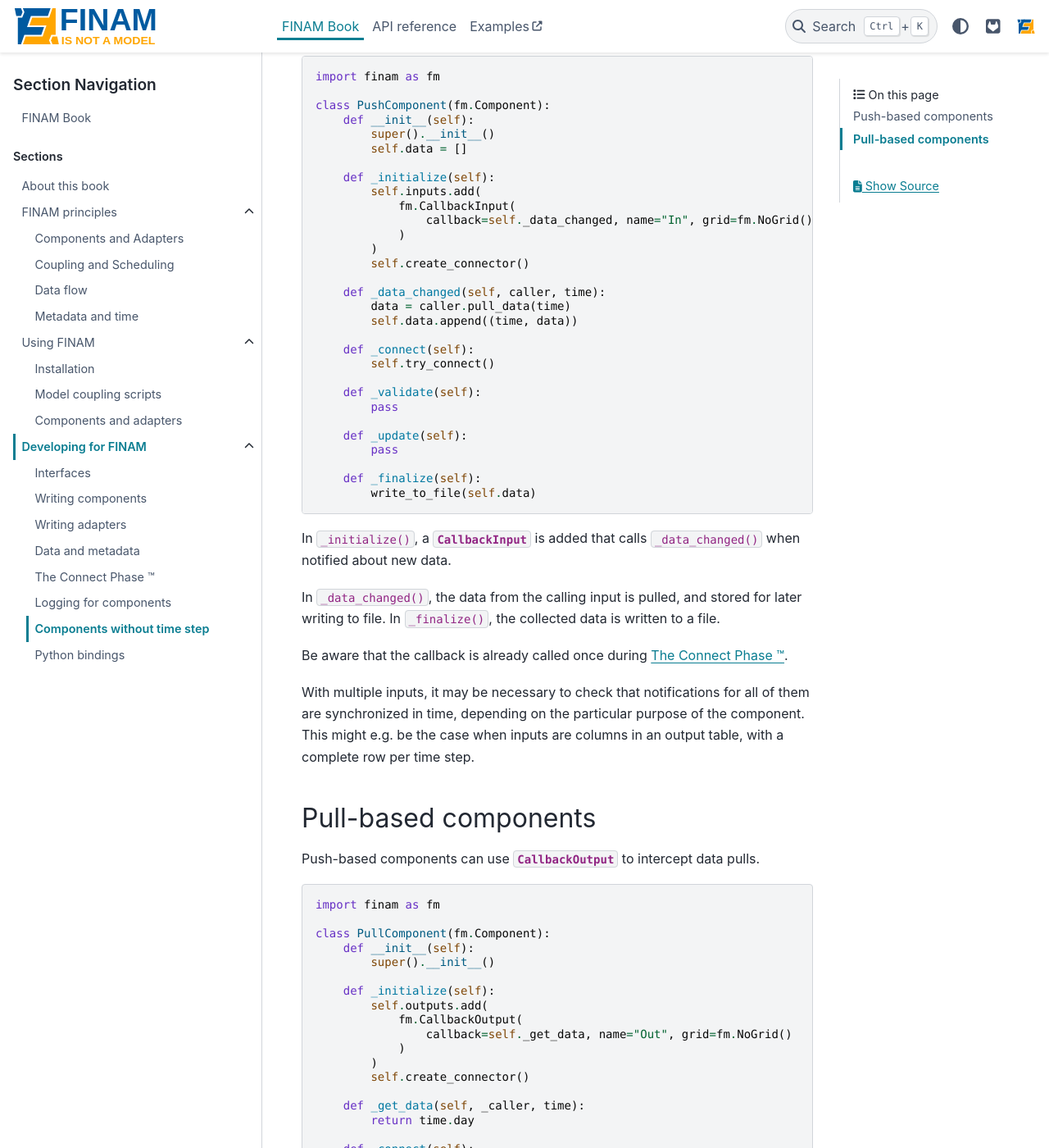
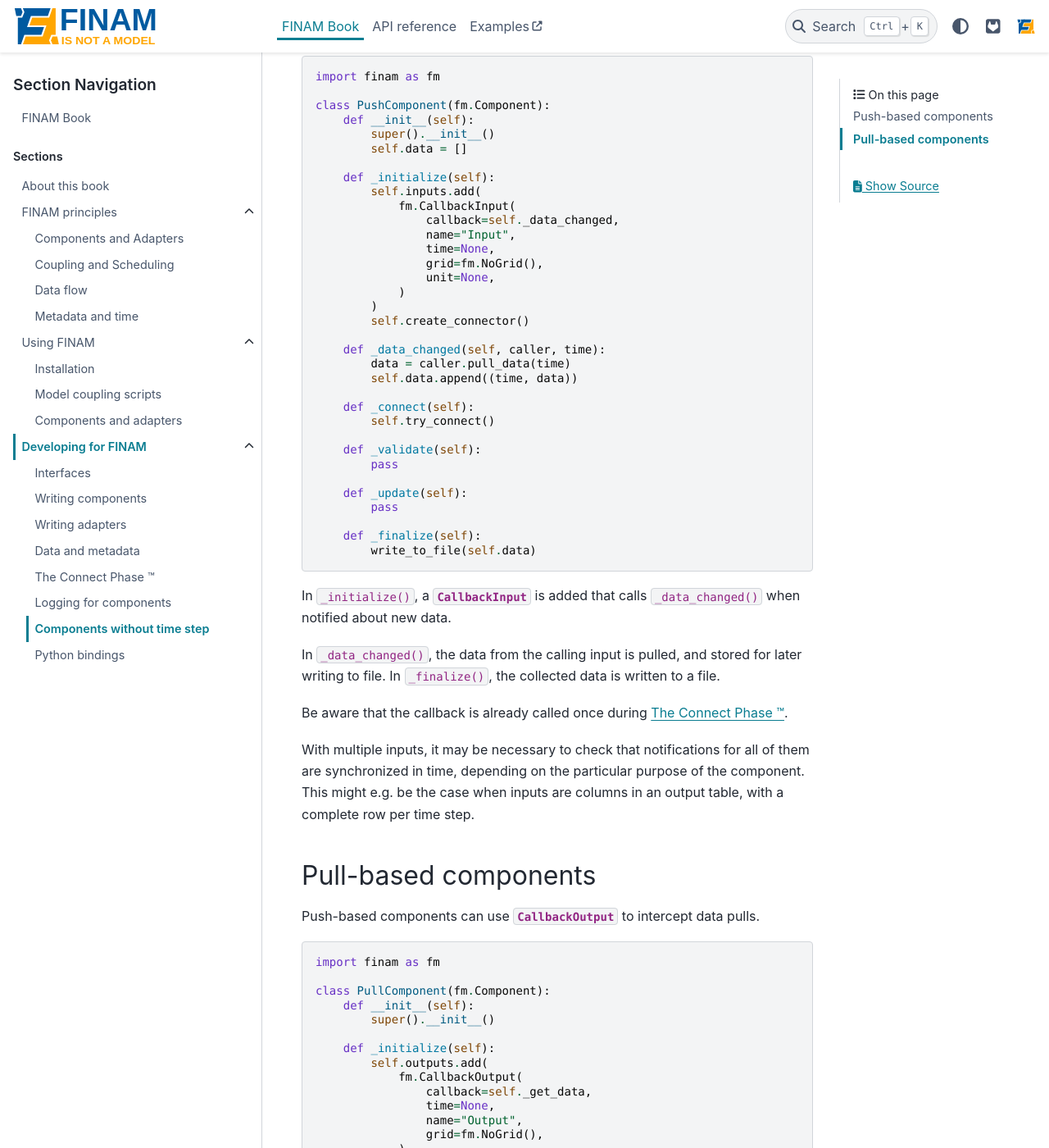
Before and after one commit to finam-ufz/finam, a Sphinx documentation site: the page built from docs/source/finam-book/development/special_components.rst, in a window 1280 px wide and 1400 px high, scrolled down 824 px. Shown: the whole window at 82% size. Built offline with Sphinx 7.4.7 and the PyData theme 0.15.4, drawn with Linux system fonts in a browser that asks for light colours; some of the changed lines change nothing that is shown.

Commit message:
add tests for special components

```diff
--- a/docs/source/finam-book/development/special_components.rst
+++ b/docs/source/finam-book/development/special_components.rst
@@ -25,7 +25,7 @@
 
 Push-based components can use :class:`.CallbackInput` to get informed about incoming data.
 
-.. code-block:: Python
+.. testcode:: push-component
 
     import finam as fm
 
@@ -37,7 +37,11 @@
         def _initialize(self):
             self.inputs.add(
                 fm.CallbackInput(
-                    callback=self._data_changed, name="In", grid=fm.NoGrid()
+                    callback=self._data_changed,
+                    name="Input",
+                    time=None,
+                    grid=fm.NoGrid(),
+                    unit=None,
                 )
             )
             self.create_connector()
@@ -58,6 +62,29 @@
         def _finalize(self):
             write_to_file(self.data)
 
+.. testcode:: push-component
+    :hide:
+
+    from datetime import datetime, timedelta
+
+    def write_to_file(data):
+        pass
+
+    generator = fm.modules.CallbackGenerator(
+        {"Value": (lambda t: t.day, fm.Info(time=None, grid=fm.NoGrid()))},
+        start=datetime(2000, 1, 1),
+        step=timedelta(days=30),
+    )
+    push_comp = PushComponent()
+
+    comp = fm.Composition([generator, push_comp])
+    comp.initialize()
+
+    generator.outputs["Value"] >> push_comp.inputs["Input"]
+
+    comp.run(datetime(2000, 1, 15))
+
+
 In ``_initialize()``, a :class:`.CallbackInput` is added that calls ``_data_changed()`` when notified about new data.
 
 In ``_data_changed()``, the data from the calling input is pulled, and stored for later writing to file.
@@ -74,7 +101,7 @@
 
 Push-based components can use :class:`.CallbackOutput` to intercept data pulls.
 
-.. code-block:: Python
+.. testcode:: pull-component
 
     import finam as fm
 
@@ -85,7 +112,10 @@
         def _initialize(self):
             self.outputs.add(
                 fm.CallbackOutput(
-                    callback=self._get_data, name="Out", grid=fm.NoGrid()
+                    callback=self._get_data,
+                    time=None,
+                    name="Output",
+                    grid=fm.NoGrid(),
                 )
             )
             self.create_connector()
@@ -105,6 +135,26 @@
         def _finalize(self):
             pass
 
+.. testcode:: pull-component
+    :hide:
+
+    from datetime import datetime, timedelta
+
+    pull_comp = PullComponent()
+
+    consumer = fm.modules.DebugConsumer(
+        {"Input": fm.Info(time=None, grid=fm.NoGrid())},
+        start=datetime(2000, 1, 1),
+        step=timedelta(days=1),
+    )
+
+    comp = fm.Composition([pull_comp, consumer])
+    comp.initialize()
+
+    pull_comp.outputs["Output"] >> consumer.inputs["Input"]
+
+    comp.run(datetime(2000, 1, 15))
+
 In ``_initialize()``, a :class:`.CallbackOutput` is added that calls ``_get_data()`` when pulled.
 ``_get_data()`` must return the data that would normally be pushed to the output.
 
```
